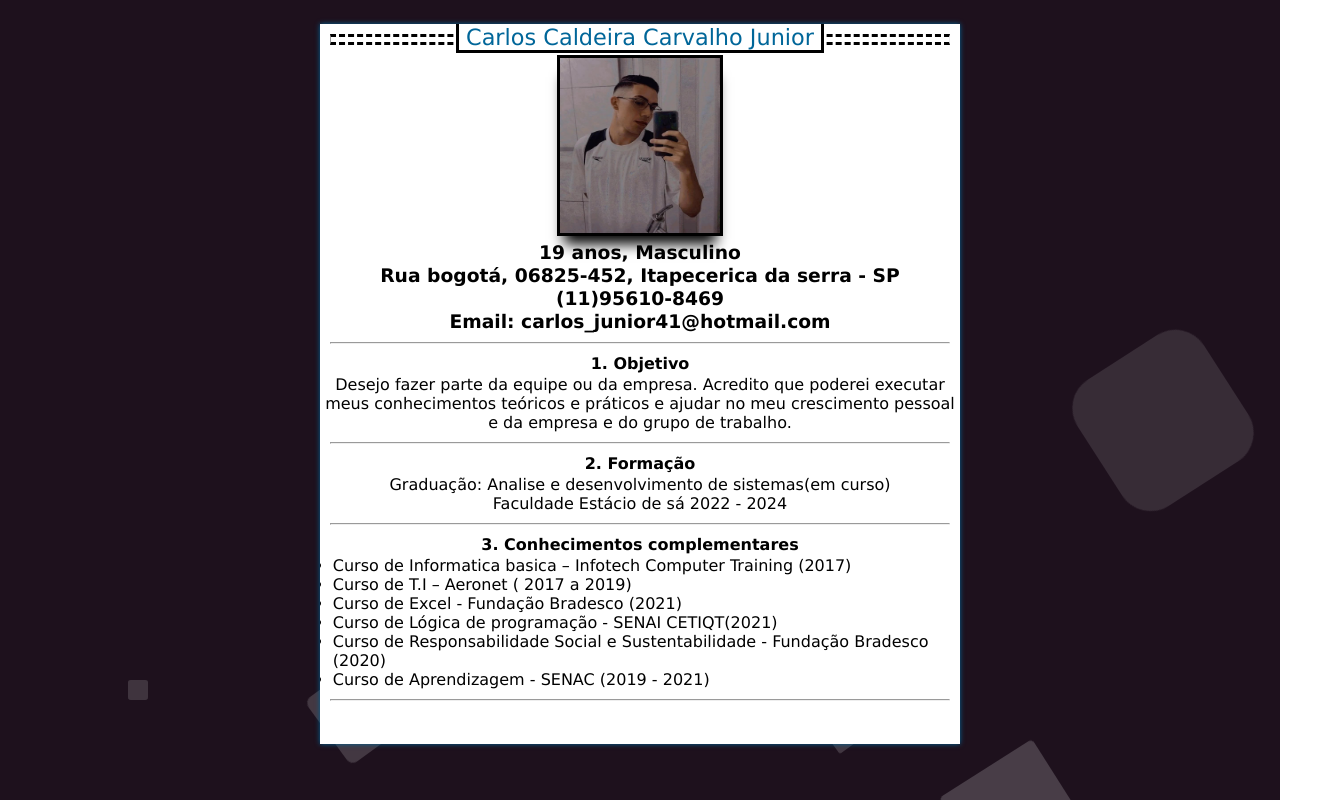
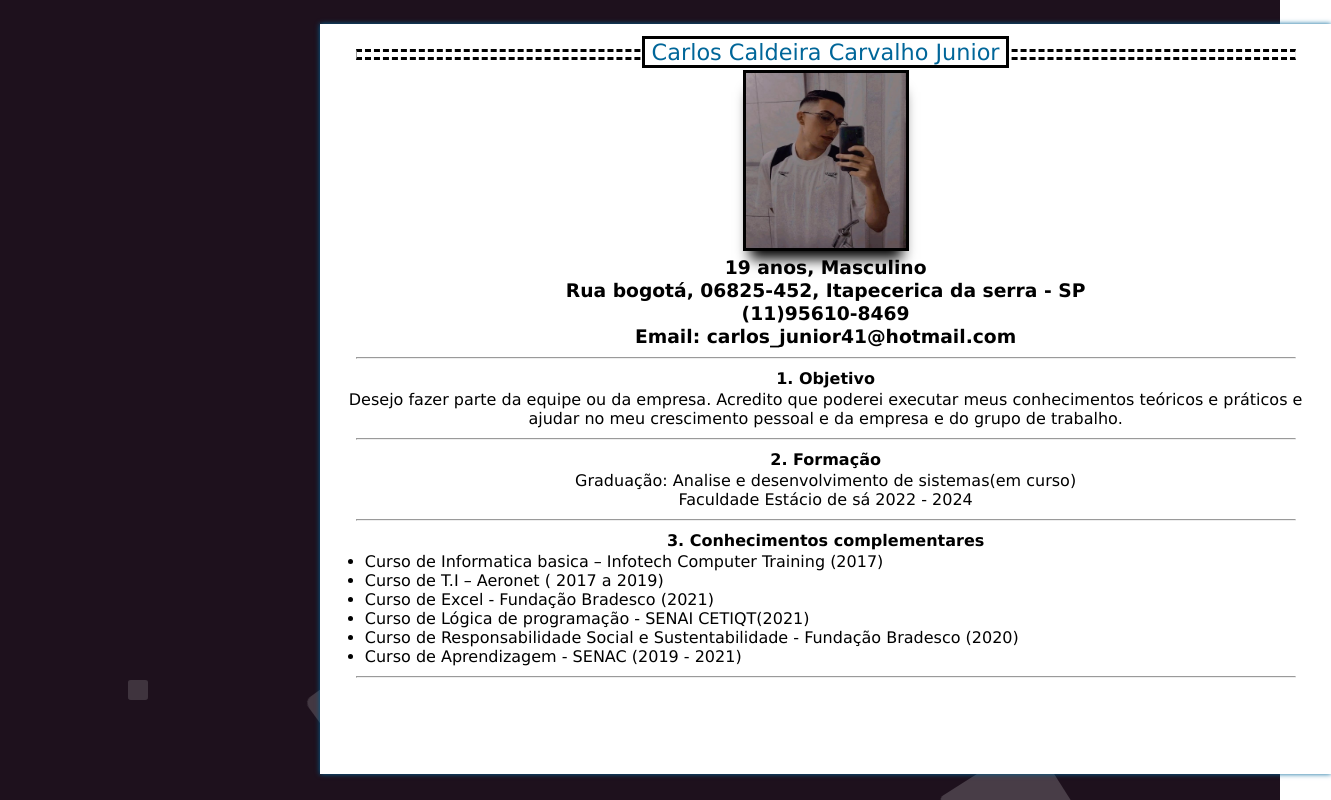
Before and after one commit to ChamPlz/curriculum, a plain HTML site: page index.html in a window 1280 px wide. Shown: the whole page, 1331 px wide, since content can reach past the window. Drawn offline with Linux system fonts and the light colour scheme.

Commit message:
Update style.css

```diff
--- a/css/style.css
+++ b/css/style.css
@@ -38,11 +38,11 @@ hr{
     margin-bottom: 2px;
 }
 .container{
-      width: 50%;
+      width: 75%;
       background-color: white;
       overflow-y: scroll;
       height: 90vh;
-      padding: 15px auto;
+      padding: 15px 2%;
       box-shadow: 0 0 5px #069;
       position: absolute;
       top: 3%;
```
